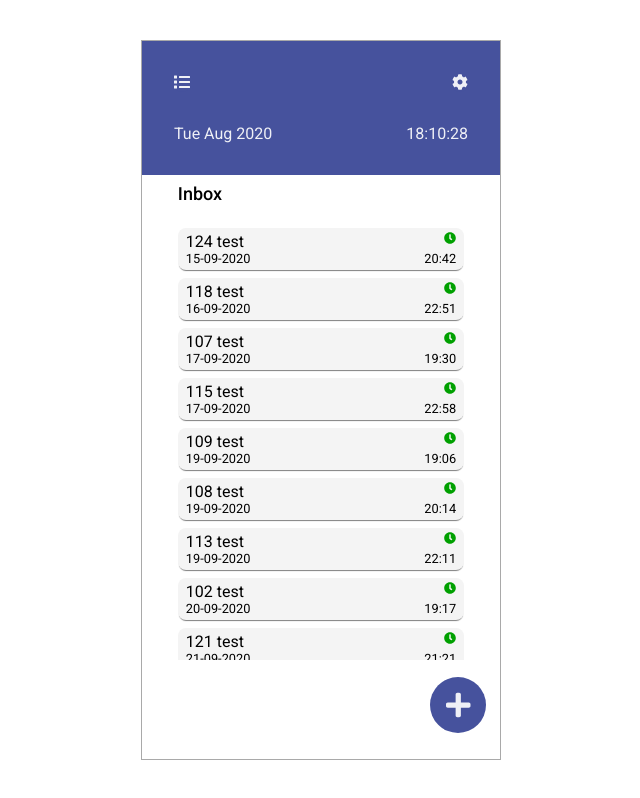
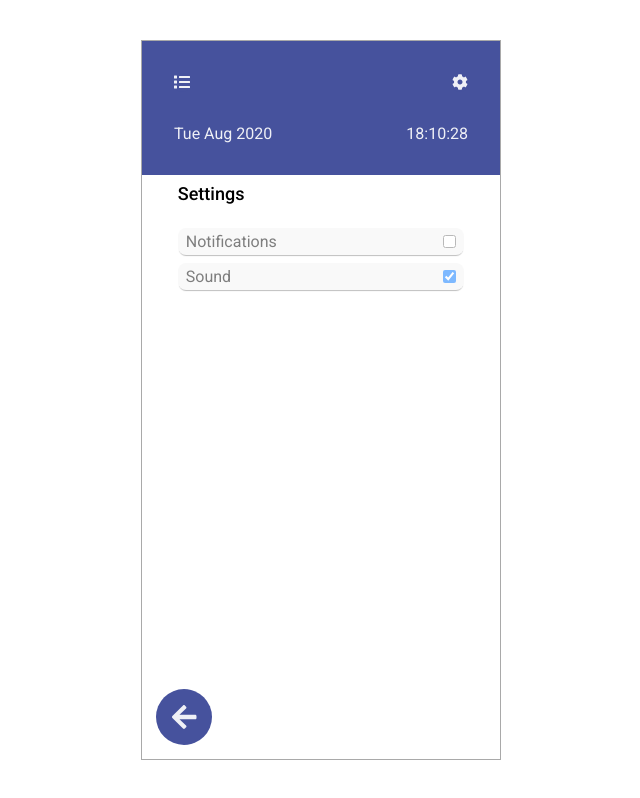
Before and after one commit to 1amL0st/react-todo, a React (Create React App) app: page / in a window 1280 px wide. Shown: the whole page, without its empty margins (319-959 px from the left). Built offline with nearby package versions, Linux system fonts and the light colour scheme.

Commit message:
Logic class. Supported and unsupported settings

```diff
--- a/src/App.js
+++ b/src/App.js
@@ -14,10 +14,10 @@
     this.GenerateTasks();
   }
 
+  /***************************************************************************
+      Testing code!!! You must remove it!
+  ****************************************************************************/
   GenerateTasks() {
-    /***************************************************************************
-      Testing code!!! You must remove it!
-    ****************************************************************************/
     this.tasks = [
     ];
 
@@ -36,29 +36,32 @@
     };
 
     function GenerateTime() {
-      const min_hours = new Date().getHours() + 1;
-      return MyTime.MakeMyTime(GetRandomInt(min_hours, 23), GetRandomInt(0, 59), 0).slice(0, -3);
+      const now = new Date();
+      const [min_hours, max_hours] = [now.getHours() + 1, now.getHours() + 3];
+      return MyTime.MakeMyTime(GetRandomInt(min_hours, max_hours), GetRandomInt(0, 59), 0).slice(0, -3);
     }
 
     function GenerateDate() {
       const now = new Date();
-      return MyTime.MakeMyDate(GetRandomInt(now.getDate() - 5, 30), now.getMonth() + 1, now.getFullYear());
+      const [min_date, max_date] = [now.getDate(), now.getDate() + 1];
+      return MyTime.MakeMyDate(GetRandomInt(min_date, max_date), now.getMonth() + 1, now.getFullYear());
     }
 
     for (let i = 0; i < this.tasks.length - 2; ++i) {
       let task = this.tasks[i];
       task.time = GenerateTime();
       task.date = GenerateDate();
+      task.notified = false;
     }
 
-    /**************************************************************** */
+
     for (let i = 0; i < this.tasks.length; ++i) {
       this.tasks[i].key = i;
     }
 
     this.SortTasks();
   }
-
+  /**************************************************************** */
   SortTasks() {
     const UntileNowTime = (task) => {
       const date = MyTime.MyDateAndMyTimeToDate(task.date, task.time);
@@ -96,21 +99,41 @@
   }
 }
 
+class Logic {
+  constructor(db) {
+    this.db = db;
+
+    this.settings = {
+      isChanged: false,
+      items: [
+        {name: "Notifications", isAllowed: false, isSupported: false},
+        {name: "Sound", isAllowed: true, isSupported: true}
+      ]
+    }
+
+    this.notification_timer = setInterval(() => {
+
+    }, 1000 * 5);
+  }
+
+  OnSettingsChange(items) {
+    this.settings = {
+      isChanged: true,
+      items: {
+        ...items
+      }
+    }
+  }
+}
+
 class App extends React.Component {
   constructor() {
     super();
 
     this.db = new DB();
+    this.logic = new Logic(this.db);
 
     this.state = {};
-
-    this.settings = {
-      isChanged: false,
-      items: [
-        {name: "Notifications", isAllowed: false},
-        {name: "Sound", isAllowed: true}
-      ]
-    }
 
     this.Screens = {
       AddTask: 0,
@@ -129,10 +152,9 @@
     this.AddTaskSubmitHandler = this.AddTaskSubmitHandler.bind(this);
 
     this.OnSettingsChange = this.OnSettingsChange.bind(this);
-    this.settings_screen_ref = React.createRef();
 
     this.state.screen_stack = [this.Screens.Inbox];
-    //this.state.screen_stack.push(this.Screens.AddTask);
+    this.state.screen_stack.push(this.Screens.Settings);
 
     this.CurrentScreen = this.CurrentScreen.bind(this);
     this.PushScreen = this.PushScreen.bind(this);
@@ -165,7 +187,7 @@
 
   HeaderSettingsBtnHandler() {
     if (this.CurrentScreen() !== this.Screens.Settings) {
-      this.settings.isChanged = false;
+      this.logic.settings.isChanged = false;
       this.PushScreen(this.Screens.Settings);
     }
   }
@@ -174,7 +196,6 @@
     if (this.CurrentScreen() === this.Screens.Inbox) {
       this.PushScreen(this.Screens.AddTask);
     } else if (this.CurrentScreen() === this.Screens.Settings) {
-      this.settings.items = [...this.settings_screen_ref.current.GetSettings()];
       this.PopScreen();
     }
   }
@@ -185,9 +206,9 @@
     }
   }
 
-  OnSettingsChange() {
-    this.settings.isChanged = true;
-    this.setState(this.state);
+  OnSettingsChange(items) {
+    this.logic.OnSettingsChange(items);
+    this.forceUpdate();
   }
 
   render() {
@@ -196,7 +217,7 @@
         case this.Screens.AddTask:
           return (<AddTaskScreen onSubmitHandler={this.AddTaskSubmitHandler}></AddTaskScreen>);
         case this.Screens.Settings:
-          return (<SettingsScreen settings={this.settings.items} ref={this.settings_screen_ref}
+          return (<SettingsScreen settings={this.logic.settings.items}
             onSettingsChange={this.OnSettingsChange}></SettingsScreen>);
         case this.Screens.Inbox:
           return (<Inbox tasks={this.db.tasks} onRemoveTask={this.InboxRemoveTaskHandler}></Inbox>)
@@ -209,14 +230,14 @@
       if (cur_screen === this.Screens.Inbox) {
         return true;
       } else if (cur_screen === this.Screens.Settings) {
-        return this.settings.isChanged;
+        return this.logic.settings.isChanged;
       }
     }
 
     const r_btn = {
       onClick: this.FooterRBtnHandler,
       isVisible: DisplayFooterRBtn.call(this),
-      isSettingsSave: this.CurrentScreen() === this.Screens.Settings && this.settings.isChanged
+      isSettingsSave: this.CurrentScreen() === this.Screens.Settings && this.logic.settings.isChanged
     }
 
     return (
--- a/src/components/ItemSetting/ItemSetting.jsx
+++ b/src/components/ItemSetting/ItemSetting.jsx
@@ -8,10 +8,11 @@
 
     render()
     {
+        const class_name = (this.props.isSupported) ? "item-setting" : "item-setting item-setting--disabled";
         return (
-            <div className="item-setting">
+            <div className={class_name} onClick={() => { this.OnCheckboxHandler.call(this); }}>
                 <span>{this.props.name}</span>
-                <input type="checkbox" defaultChecked={this.props.isAllowed} onChange={() => { this.OnCheckboxHandler.call(this);  }}></input>
+                <input type="checkbox" checked={this.props.isAllowed} onChange={() => {}}></input>
             </div>
         )
     }
--- a/src/components/ItemSetting/ItemSetting.scss
+++ b/src/components/ItemSetting/ItemSetting.scss
@@ -1,4 +1,9 @@
 .item-setting {
     @extend .item;
     flex-direction: row;
+
+    &--disabled {
+        pointer-events: none;
+        opacity: 0.5;
+    }
 }
--- a/src/components/SettingsScreen/SettingsScreen.jsx
+++ b/src/components/SettingsScreen/SettingsScreen.jsx
@@ -13,18 +13,13 @@
         }
 
         this.OnSettingsChange = this.OnSettingsChange.bind(this);
-        this.GetSettings = this.GetSettings.bind(this);
     }
 
     OnSettingsChange(index) {
         let items = [...this.state.settings];
         items[index].isAllowed = !items[index].isAllowed;
         this.setState({settings: items});
-        this.props.onSettingsChange();
-    }
-
-    GetSettings() {
-        return this.props.settings.slice(0, this.props.settings.length);
+        this.props.onSettingsChange(items);
     }
 
     render()
--- a/src/index.scss
+++ b/src/index.scss
@@ -65,6 +65,10 @@
   box-shadow: 0 2px 1px -1px gray;
 }
 
+.item:hover {
+  cursor: pointer;
+}
+
 @import './components/Footer/Footer.scss',
         './components/Header/Header.scss',
         './components/Inbox/Inbox.scss',
```
Also changed, not shown: package.json (+7 -1 lines), 1 other file (tests, documents, lock files or other folders).
